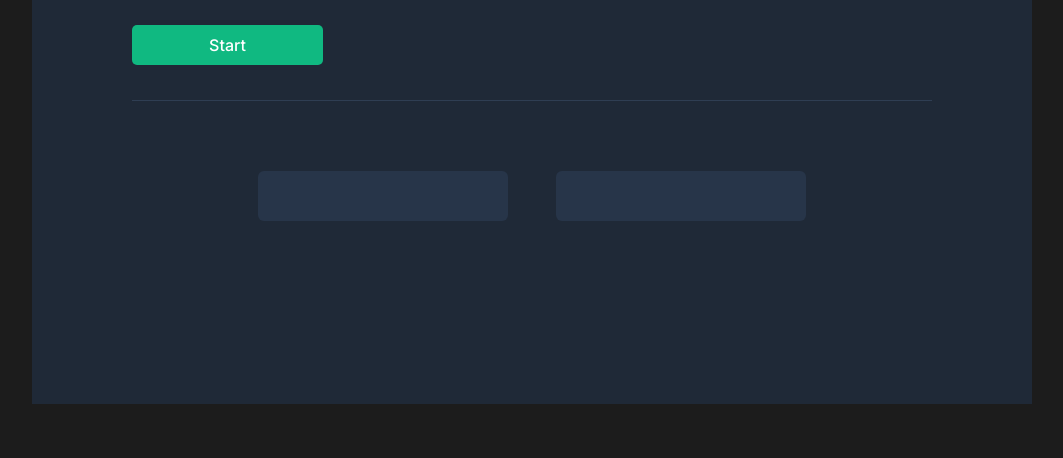
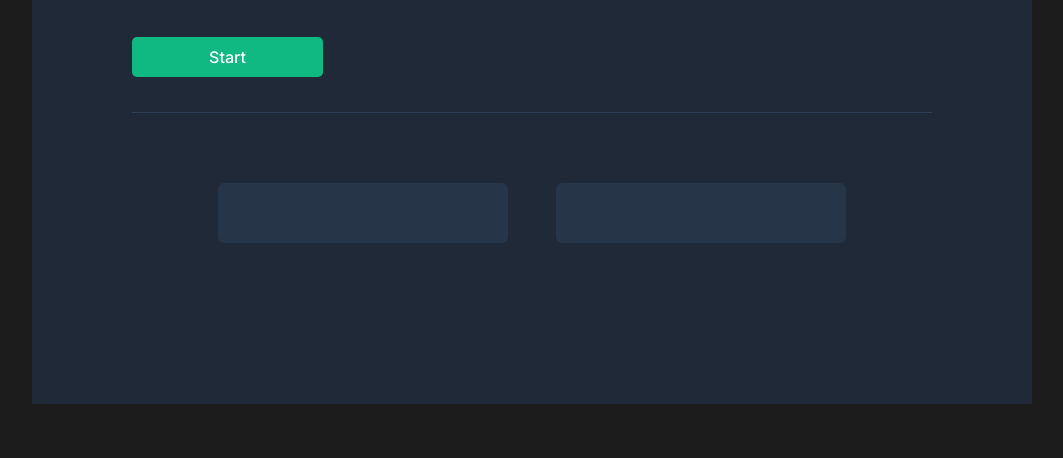
Before and after one commit to minhnhat1901/password-generator, a plain HTML site: page index.html in a window 1280 px wide. Shown: the part 342-800 px from the top of the page, without its empty margins (108-1171 px from the left). Drawn offline with Linux system fonts and the light colour scheme.

Commit message:
Refine the UI to be more dynamic

```diff
--- a/index.css
+++ b/index.css
@@ -10,14 +10,15 @@ body {
 .container {
     background: #1F2937;
     width: 1000px;
-    height: 87vh;
+    min-height: 87vh;
+    height: fit-content;
     display: flex;
     flex-direction: column;
     justify-content: center;
 }
 
 #content-block {
-    margin-left: 100px;
+    margin: 100px 0 0 100px;
     text-align: left;
 }
 
@@ -80,22 +81,36 @@ h3 {
 .pass-row {
     display: flex;
     justify-content: center;
-    align-items: center;
+    align-items: stretch;
+    margin: 0 20px;
 }
 
 .pass-field {
-    min-width: 250px;
-    width: auto;
-    height: 50px;
-    background: #273549;
-    border-radius: 6px;
-    margin: 35px 24px;
+    font-family: Inter;
+    font-weight: 500;
+    font-size: 16px;
     display: flex;
     justify-content: center;
     align-items: center;
+    background: #273549;
+    margin: 35px 24px 100px;
+    padding: 15px 20px;
+    border-radius: 6px;
     color: #55F991;
-    font-family: Inter;
-    font-weight: 500;
-    font-size: 16px;
+    width: 250px;
+    /* height: auto; */
+    min-width: 200px;
+    min-height: 30px;
+    word-break: break-all;
     cursor: pointer;
 }
+
+.pass-field:hover {
+    opacity: 0.8;
+}
+
+.pass-field:active {
+    background: #10B981;
+    color: #fff;
+    transition: background 0.2s;
+}
--- a/index.js
+++ b/index.js
@@ -37,3 +37,17 @@ generatePassBtn.addEventListener("click", function() {
     generatePassBtn.textContent = "Generate Password";
     generatePassword(userInputEl.value);
 });
+
+function copyToClipboard(password) {
+    navigator.clipboard.writeText(password)
+        .then(() => alert("Copied: " + password))
+        .catch(err => alert("Failed to copy!"));
+}
+
+pass1El.addEventListener("click", function() {
+    copyToClipboard(this.textContent);
+});
+
+pass2El.addEventListener("click", function() {
+    copyToClipboard(this.textContent);
+});
```
